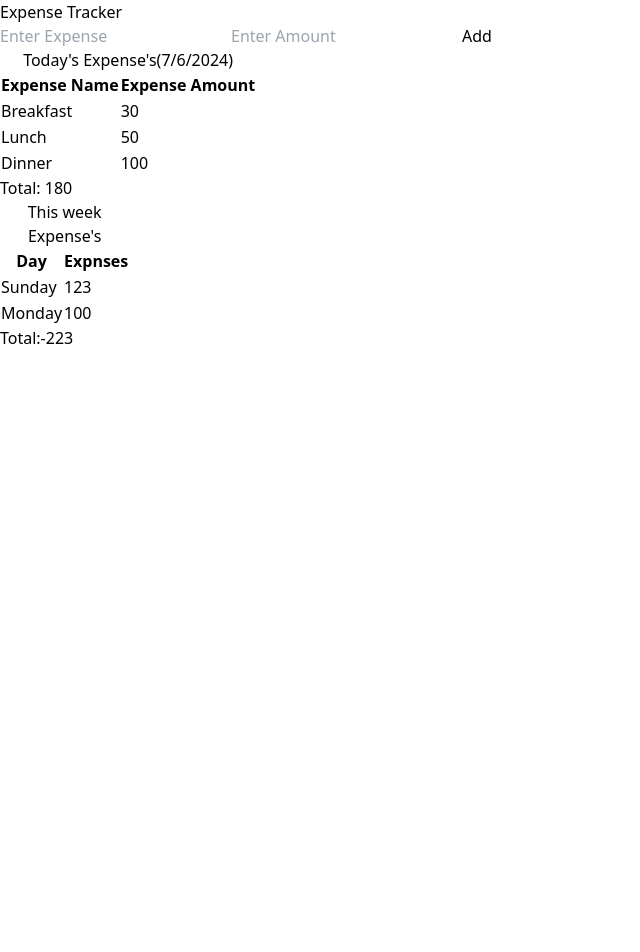
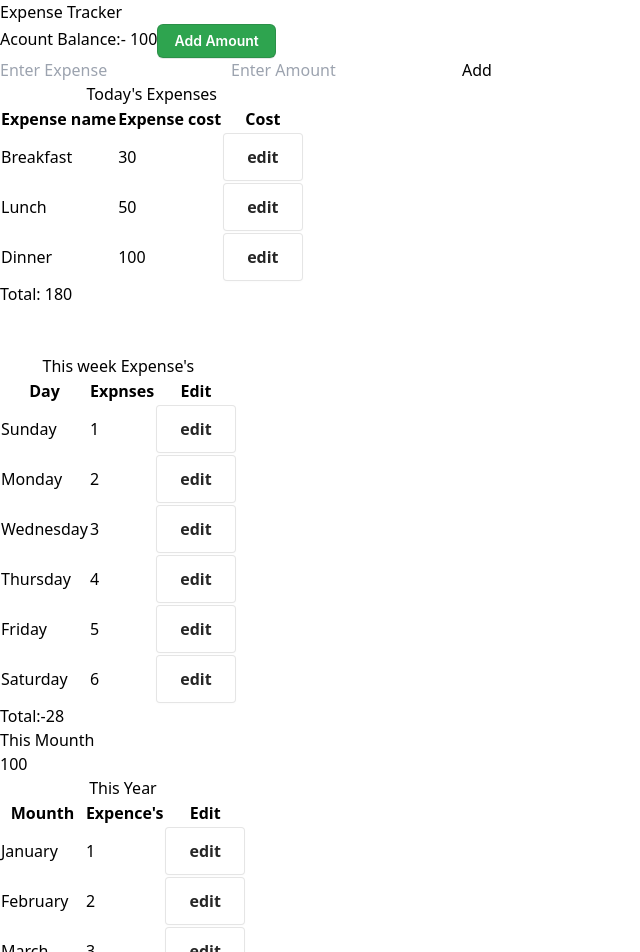
Before and after one commit to kirankiran26/Expense-Tracker, a React (Vite) app: page / in a window 1280 px wide. Shown: the top 952 px of the page, without its empty margins (0-640 px from the left). Before the commit the page ends 800 px from the top, so only its background shows below. Built offline with nearby package versions, Linux system fonts and the light colour scheme.

Commit message:
done with layout

```diff
--- a/src/Expensetracker.jsx
+++ b/src/Expensetracker.jsx
@@ -1,29 +1,40 @@
 import React, { useEffect, useState } from 'react'
-
+import './editbutton.css'
 const Expensetracker = () => {
   const initiallist = {
     name: ["Breakfast ", "Lunch", "Dinner"],
     amount: [30, 50, 100],
   }
   const weekExpenses={
-    day:["Sunday","Monday"],
-    dayamount:[123,100],
+    day:["Sunday","Monday","Wednesday","Thursday","Friday","Saturday"],
+    dayamount:[1,2,3,4,5,6,7],
+  }
+  const yearExpenses={
+    Mounth:["January","February","March","April","May","June","July","August","September","October","November","December"],
+    MounthAMount:[1,2,3,4,5,6,7,8,9,10,11,12],
   }
   const [newitem, setnewitem] = useState("");
   const [newamount, setnewamount] = useState("");
   const [Expenselist, setExpenselist] = useState(initiallist);
   const [sum, setsum] = useState(0);
   const [weeksum,setweelsum]=useState(0);
+  const [yearsum,setyearsum]=useState(0);
+  const [balance ,setbalance]=useState(100)
 
   useEffect(() => {
     tofindtotalsum()
   }, [Expenselist, newamount]);
 
+
+
+
   const tofindtotalsum = () => {
     const finalsum = Expenselist.amount.reduce((num, currentValue) => num + parseInt(currentValue), 0);
     const weeksum=weekExpenses.dayamount.reduce((num,currentValue)=>num+parseInt(currentValue),0);
+    const yearsum=yearExpenses.MounthAMount.reduce((num,currentValue)=>num+parseInt(currentValue),0);
     setsum(finalsum);
     setweelsum(weeksum);
+    setyearsum(yearsum);
   }
 
   const addingnewexpences = () => {
@@ -34,22 +45,29 @@ const Expensetracker = () => {
       }));
       setnewamount("");
       setnewitem("");
+      setbalance(balance-parseInt(newamount))
     } else {
       alert("Invalid input");
     }
   }
 
   return (
-    <div className="p-5">
-      <div className="text-center mb-5">
-        <h1 className="font-bold text-2xl">Expense Tracker</h1>
+    <div >
+     <div >
+     <div >
+        <h1 className="font-bold text-2xl text-center ">Expense Tracker</h1>
       </div>
+      <div className="text-end font-bold">
+        Acount Balance:- {balance}
+        <button className="button-3 mx-5" role="button">Add Amount</button>
+      </div>
+     </div>
 
       <div className="flex justify-center mb-5">
         <div className="flex gap-2">
           <input
             type="text"
-            className="border-2 border-blue-300 rounded-md p-2"
+            className="border-2 border-blue-300 rounded-md p-2 capitalize"
             placeholder="Enter Expense"
             value={newitem}
             onChange={(evt) => setnewitem(evt.target.value)}
@@ -63,43 +81,65 @@ const Expensetracker = () => {
           />
           <button
             className="bg-blue-500 text-white rounded-md p-2"
-            onClick={addingnewexpences}
+            onClick={addingnewexpences  }
           >
             Add
           </button>
         </div>
       </div>
+      <div>
+      <div>
+    <table className="w-full">
+        <caption class="no-wrap font-bold mb-1">Today's Expenses</caption>
+        <thead className="h-10" >
+          <tr className="bg-blue-500 ">
+            <th>Expense name </th>
+            <th>Expense cost  </th>
+            <th>Cost</th>
+          </tr>
+        </thead>
+        <tbody>
+            {
+              Expenselist.name.map((item,index)=>(
+                <tr key={index} className="text-center border-b border-gray-200 ">
+                <td>{item}</td>
+                <td>{Expenselist.amount[index]}</td>
+                <td>
+                <button class="button-6" role="button">edit</button>
+                </td>
+              </tr>
+              ))
+            }
+          </tbody>
+    </table>
 
-      <div className="flex justify-center mb-5">
-        <table className="min-w-full bg-white">
-          <caption className="text-gray-600 font-bold mb-2">Today's Expense's({new Date().toLocaleDateString()})</caption>
-          <thead>
-            <tr className="bg-blue-500 text-white">
-              <th className="w-1/2 py-2">Expense Name</th>
-              <th className="w-1/2 py-2">Expense Amount</th>
-            </tr>
-          </thead>
-          <tbody>
-            {Expenselist.name.map((item, index) => (
-              <tr key={index} className="border-b border-gray-200">
-                <td className="py-2 px-4">{item}</td>
-                <td className="py-2 px-4 text-center">{Expenselist.amount[index]}</td>
-              </tr>
-            ))}
-          </tbody>
-        </table>
+</div>
+
       </div>
+
+
 
       <div className="text-center font-bold text-xl">
         Total: {sum}
       </div>
-      <div className="className=flex justify-center mt-10">
-        <table className="w-1/2 bg-white">
+      <br />
+
+
+      <div className="h-1 w-full bg-slate-500"></div>
+
+      <br />
+
+
+
+      <div className="flex justify-around">
+      <div className=" week  mt-0">
+        <table className="bg-white w-80">
           <caption className="text-center font-bold">This week Expense's</caption>
           <thead>
-            <tr className="bg-blue-400 text-white">
+            <tr className="bg-blue-400 h-10">
               <th>Day</th>
               <th>Expnses</th>
+              <th>Edit</th>
             </tr>
 
           </thead>
@@ -109,16 +149,63 @@ const Expensetracker = () => {
                 <tr key={index} className="text-center border-b border-gray-200 ">
                   <td>{day}</td>
                   <td>{weekExpenses.dayamount[index]}</td>
+                  <td>
+                  <button class="button-6" role="button">edit</button>
+                  </td>
                 </tr>
               ))
             }
           </tbody>
         </table>
+        <div>
+        <h1 className=" font-bold text-center">Total:-{weeksum}</h1>
+      </div>
+      </div>
+
+
+
+      <div className="font-bold">
+        This Mounth
+        <div className="w-24 h-24 rounded-full border-8 text-center border-red-500 mt-40 flex items-center justify-center">100</div>
 
       </div>
+
+
+
+
+
+
+
       <div>
-        <h1 className="ml-60 font-extrabold">Total:-{weeksum}</h1>
+        <table className="w-1/3">
+          <caption className="font-bold">This Year  </caption>
+          <thead>
+            <tr className="bg-blue-500 h-10">
+              <th>Mounth </th>
+              <th>Expence's </th>
+              <th>Edit</th>
+            </tr>
+          </thead>
+          <tbody>
+            {
+              yearExpenses.Mounth.map((mounth,index)=>(
+                <tr key={index} className="text-center border-b border-gray-200 ">
+                  <td>{mounth}</td>
+                  <td>{yearExpenses.MounthAMount[index]}</td>
+                  <td>
+                  <button class="button-6" role="button">edit</button>
+                  </td>
+                </tr>
+              ))
+            }
+          </tbody>
+        </table>
+        <div className="font-bold text-center">
+          Total :-{yearsum}
+        </div>
       </div>
+      </div>
+      <div className="h-1 w-full bg-slate-500"></div>
     </div>
   );
 }
--- /dev/null
+++ b/src/editbutton.css
@@ -0,0 +1,100 @@
+
+.button-6 {
+  align-items: center;
+  background-color: #FFFFFF;
+  border: 1px solid rgba(0, 0, 0, 0.1);
+  border-radius: .25rem;
+  box-shadow: rgba(0, 0, 0, 0.02) 0 1px 3px 0;
+  box-sizing: border-box;
+  color: rgba(0, 0, 0, 0.85);
+  cursor: pointer;
+  display: inline-flex;
+  font-family: system-ui,-apple-system,system-ui,"Helvetica Neue",Helvetica,Arial,sans-serif;
+  font-size: 16px;
+  font-weight: 600;
+  justify-content: center;
+  line-height: 1.25;
+  margin: 0;
+  min-height: 3rem;
+  padding: calc(.875rem - 1px) calc(1.5rem - 1px);
+  position: relative;
+  text-decoration: none;
+  transition: all 250ms;
+  user-select: none;
+  -webkit-user-select: none;
+  touch-action: manipulation;
+  vertical-align: baseline;
+  width: auto;
+}
+
+.button-6:hover,
+.button-6:focus {
+  border-color: rgba(0, 0, 0, 0.15);
+  box-shadow: rgba(0, 0, 0, 0.1) 0 4px 12px;
+  color: rgba(0, 0, 0, 0.65);
+}
+
+.button-6:hover {
+  transform: translateY(-1px);
+}
+
+.button-6:active {
+  background-color: #F0F0F1;
+  border-color: rgba(0, 0, 0, 0.15);
+  box-shadow: rgba(0, 0, 0, 0.06) 0 2px 4px;
+  color: rgba(0, 0, 0, 0.65);
+  transform: translateY(0);
+}
+
+
+/* CSS */
+.button-3 {
+  appearance: none;
+  background-color: #2ea44f;
+  border: 1px solid rgba(27, 31, 35, .15);
+  border-radius: 6px;
+  box-shadow: rgba(27, 31, 35, .1) 0 1px 0;
+  box-sizing: border-box;
+  color: #fff;
+  cursor: pointer;
+  display: inline-block;
+  font-family: -apple-system,system-ui,"Segoe UI",Helvetica,Arial,sans-serif,"Apple Color Emoji","Segoe UI Emoji";
+  font-size: 14px;
+  font-weight: 600;
+  line-height: 20px;
+  padding: 6px 16px;
+  position: relative;
+  text-align: center;
+  text-decoration: none;
+  user-select: none;
+  -webkit-user-select: none;
+  touch-action: manipulation;
+  vertical-align: middle;
+  white-space: nowrap;
+}
+
+.button-3:focus:not(:focus-visible):not(.focus-visible) {
+  box-shadow: none;
+  outline: none;
+}
+
+.button-3:hover {
+  background-color: #2c974b;
+}
+
+.button-3:focus {
+  box-shadow: rgba(46, 164, 79, .4) 0 0 0 3px;
+  outline: none;
+}
+
+.button-3:disabled {
+  background-color: #94d3a2;
+  border-color: rgba(27, 31, 35, .1);
+  color: rgba(255, 255, 255, .8);
+  cursor: default;
+}
+
+.button-3:active {
+  background-color: #298e46;
+  box-shadow: rgba(20, 70, 32, .2) 0 1px 0 inset;
+}
```
